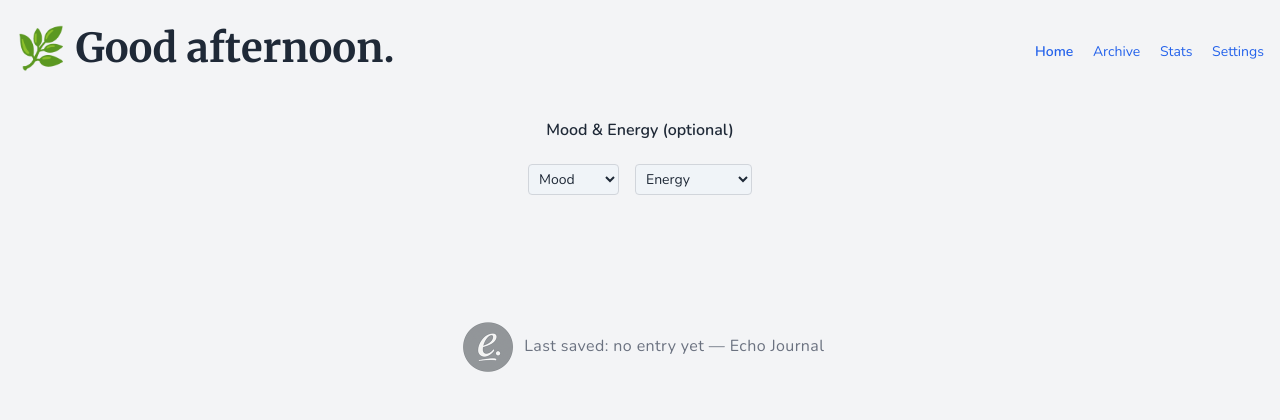
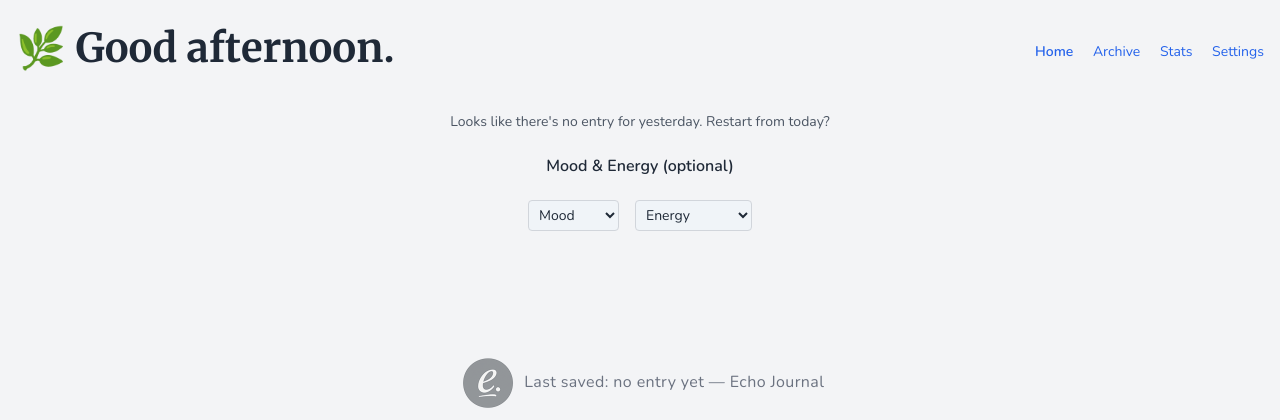
Before and after one commit to EoghannIrving/echo_journal, a FastAPI app: page / in a window 1280 px wide. Shown: the top 420 px of the page. Run offline with FastAPI, Linux system fonts and the light colour scheme.

Commit message:
feat: prompt restart when yesterday missing

```diff
--- a/main.py
+++ b/main.py
@@ -181,6 +181,9 @@ async def index(request: Request):
         entry = ""
         wotd = ""
 
+    gap = _days_since_last_entry(DATA_DIR, today)
+    missing_yesterday = gap is None or gap > 1
+
     return templates.TemplateResponse(
         request,
         "echo_journal.html",
@@ -193,8 +196,27 @@ async def index(request: Request):
             "readonly": False,  # Explicit
             "active_page": "home",
             "wotd": wotd,
+            "missing_yesterday": missing_yesterday,
         },
     )
+
+
+def _days_since_last_entry(data_dir: Path = DATA_DIR, today: date | None = None) -> int | None:
+    """Return days since the most recent entry prior to ``today``."""
+    today = today or date.today()
+    last_entry: date | None = None
+    for file in data_dir.glob("*.md"):
+        try:
+            entry_date = datetime.strptime(file.stem, "%Y-%m-%d").date()
+        except ValueError:
+            continue
+        if entry_date >= today:
+            continue
+        if last_entry is None or entry_date > last_entry:
+            last_entry = entry_date
+    if last_entry is None:
+        return None
+    return (today - last_entry).days
 
 
 def _with_updated_save_time(frontmatter: str | None, label: str) -> str | None:
--- a/templates/echo_journal.html
+++ b/templates/echo_journal.html
@@ -16,6 +16,11 @@
 {% block main_classes %}prose dark:prose-invert w-full max-w-md md:max-w-2xl lg:max-w-5xl xl:max-w-6xl mx-auto space-y-3 bg-gray-100 dark:bg-[#222] text-gray-800 dark:text-gray-100{% endblock %}
 
 {% block content %}
+{% if missing_yesterday %}
+<section id="restart-notice" class="mt-4 w-full text-center text-sm text-gray-600 dark:text-gray-300">
+  Looks like there's no entry for yesterday. Restart from today?
+</section>
+{% endif %}
 <section id="mood-energy-section" class="mt-4 w-full text-center space-y-2">
   <p class="font-semibold">Mood &amp; Energy (optional)</p>
   <fieldset id="mood-energy" class="mt-2 flex flex-wrap justify-center gap-4 border-0 m-0 p-0">
```
Also changed, not shown: tests/test_endpoints.py (+17 -1 lines), tests/test_main_utils.py (+22 -0 lines).
